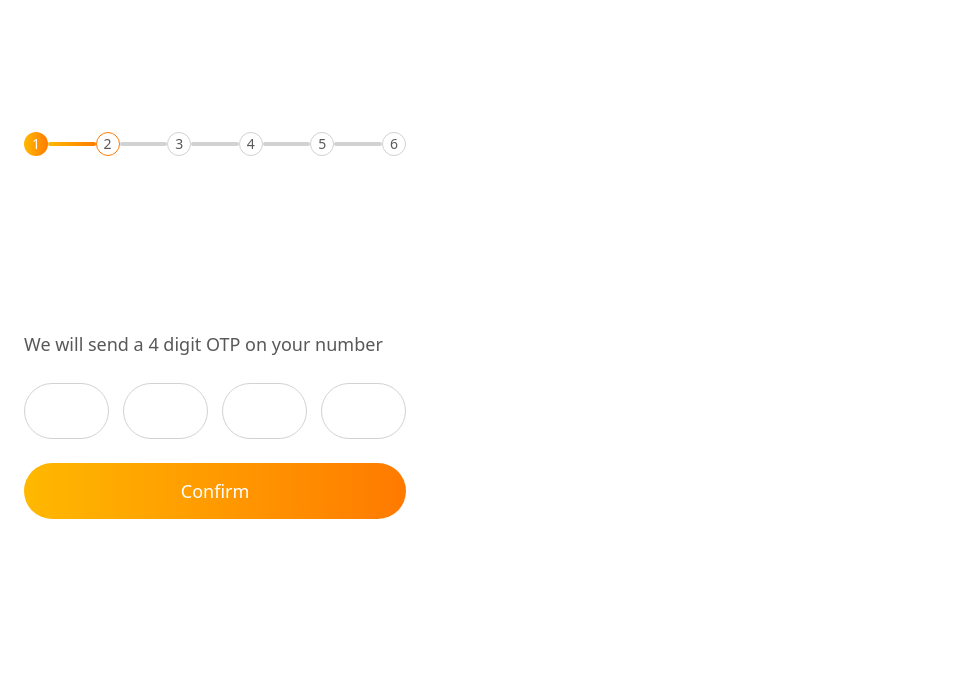
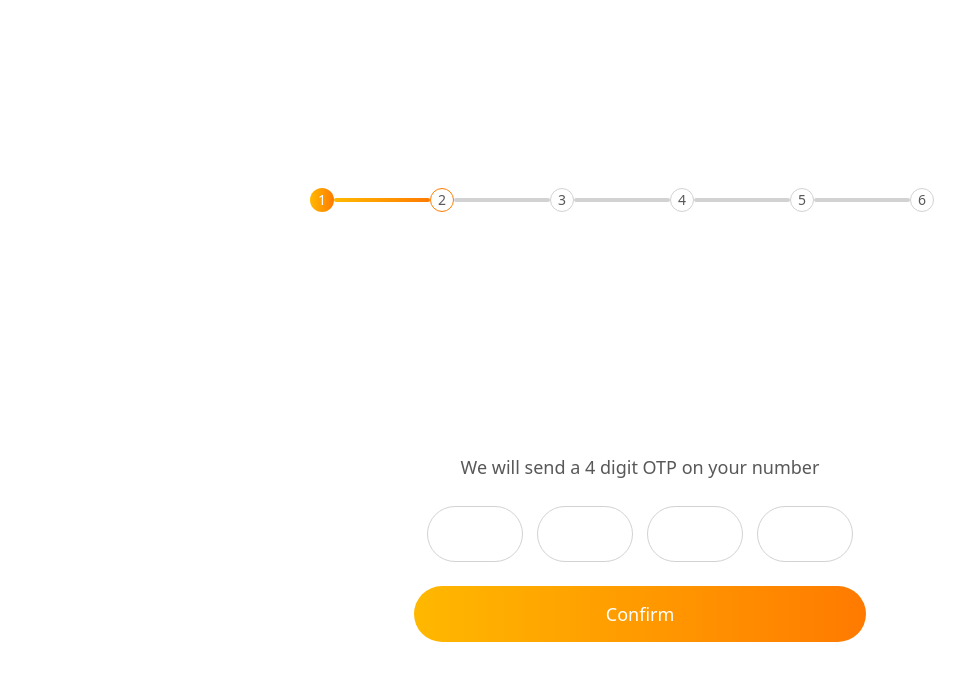
Before and after one commit to MehediHasanMridha/Fooderu_boys, a React (Vite) app: page / in a window 1280 px wide. Shown: the top 680 px of the page, without its empty margins (0-973 px from the left). Built offline with nearby package versions, Linux system fonts and the light colour scheme.

Commit message:
completed design for tablet device

```diff
--- a/src/otp/Index.jsx
+++ b/src/otp/Index.jsx
@@ -1,42 +1,42 @@
 const OTP = () => {
   return (
-    <div className="mt-[132px] mx-6">
+    <div className="mt-[132px] mx-6 md:mt-[188px] md:ml[64px] md:flex md:flex-col md:items-center">
       {/* Top */}
-      <div className="flex items-center">
+      <div className="flex items-center md:w-[660px]">
         {/* First Round */}
         <div className="w-6 h-6 p-0 flex justify-center items-center rounded-[100px] bg-gradient-to-r from-[#FFB800] to-[#FF7A00] text-white font-inter text-[14px] font-normal leading-[22px]">
           1
         </div>
         {/* line */}
-        <div className="w-[47.6px] h-[4px] rounded-[8px] bg-gradient-to-r from-[#FFB800] to-[#FF7A00]"></div>
+        <div className="w-[96px] h-[4px] rounded-[8px] bg-gradient-to-r from-[#FFB800] to-[#FF7A00]"></div>
 
         {/* Second Round */}
         <div className="w-6 h-6 p-0 flex justify-center items-center border border-[#ff7b00] rounded-[100px] font-inter text-[14px] text-[#585858] font-normal leading-[22px]">
           2
         </div>
         {/* line */}
-        <div className="w-[47.6px] h-[4px] rounded-[8px] bg-[#d2d2d2]"></div>
+        <div className="w-[96px] h-[4px] rounded-[8px] bg-[#d2d2d2]"></div>
 
         {/* Third Round */}
         <div className="w-6 h-6 p-0 flex justify-center items-center border border-[#d2d2d2] rounded-[100px] font-inter text-[14px] text-[#585858] font-normal leading-[22px]">
           3
         </div>
         {/* line */}
-        <div className="w-[47.6px] h-[4px] rounded-[8px] bg-[#d2d2d2]"></div>
+        <div className="w-[96px] h-[4px] rounded-[8px] bg-[#d2d2d2]"></div>
 
         {/* Fourth Round */}
         <div className="w-6 h-6 p-0 flex justify-center items-center border border-[#d2d2d2] rounded-[100px] font-inter text-[14px] text-[#585858] font-normal leading-[22px]">
           4
         </div>
         {/* line */}
-        <div className="w-[47.6px] h-[4px] rounded-[8px] bg-[#d2d2d2]"></div>
+        <div className="w-[96px] h-[4px] rounded-[8px] bg-[#d2d2d2]"></div>
 
         {/* Fifth Round */}
         <div className="w-6 h-6 p-0 flex justify-center items-center border border-[#d2d2d2] rounded-[100px] font-inter text-[14px] text-[#585858] font-normal leading-[22px]">
           5
         </div>
         {/* line */}
-        <div className="w-[47.6px] h-[4px] rounded-[8px] bg-[#d2d2d2]"></div>
+        <div className="w-[96px] h-[4px] rounded-[8px] bg-[#d2d2d2]"></div>
 
         {/* Sixth Round */}
         <div className="w-6 h-6 p-0 flex justify-center items-center border border-[#d2d2d2] rounded-[100px] font-inter text-[14px] text-[#585858] font-normal leading-[22px]">
@@ -44,7 +44,7 @@ const OTP = () => {
         </div>
       </div>
 
-      <p className="mt-[173px] text-[#585858] text-[18px] font-medium leading-[30px] font-inter">
+      <p className="mt-[173px] text-[#585858] text-[18px] font-medium leading-[30px] font-inter md:mt-[240px] ">
         We will send a 4 digit OTP on your number
       </p>
 
@@ -52,27 +52,27 @@ const OTP = () => {
       <div className="flex justify-start gap-[14px]">
         <input
           type="text"
-          className="my-6 w-[85px] h-[56px] border border-[#d2d2d2] rounded-[100px] px-3 py-6 text-center"
+          className="my-6 w-[85px] h-[56px] border border-[#d2d2d2] rounded-[100px] px-3 py-6 text-center md:w-24"
         />
 
         <input
           type="text"
-          className="my-6 w-[85px] h-[56px] border border-[#d2d2d2] rounded-[100px] px-3 py-6 text-center"
+          className="my-6 w-[85px] h-[56px] border border-[#d2d2d2] rounded-[100px] px-3 py-6 text-center md:w-24"
         />
 
         <input
           type="text"
-          className="my-6 w-[85px] h-[56px] border border-[#d2d2d2] rounded-[100px] px-3 py-6 text-center"
+          className="my-6 w-[85px] h-[56px] border border-[#d2d2d2] rounded-[100px] px-3 py-6 text-center md:w-24"
         />
 
         <input
           type="text"
-          className="my-6 w-[85px] h-[56px] border border-[#d2d2d2] rounded-[100px] px-3 py-6 text-center"
+          className="my-6 w-[85px] h-[56px] border border-[#d2d2d2] rounded-[100px] px-3 py-6 text-center md:w-24"
         />
       </div>
 
       {/* Confirm button */}
-      <button className="w-[382px] h-[56px] px-[10px] bg-gradient-to-r from-[#FFB800] to-[#FF7A00] rounded-full text-white text-[18px] font-medium leading-[30px] font-inter cursor-pointer">
+      <button className="w-[382px] h-[56px] px-[10px] bg-gradient-to-r from-[#FFB800] to-[#FF7A00] rounded-full text-white text-[18px] font-medium leading-[30px] font-inter cursor-pointer md:w-[452px]">
         Confirm
       </button>
     </div>
```
